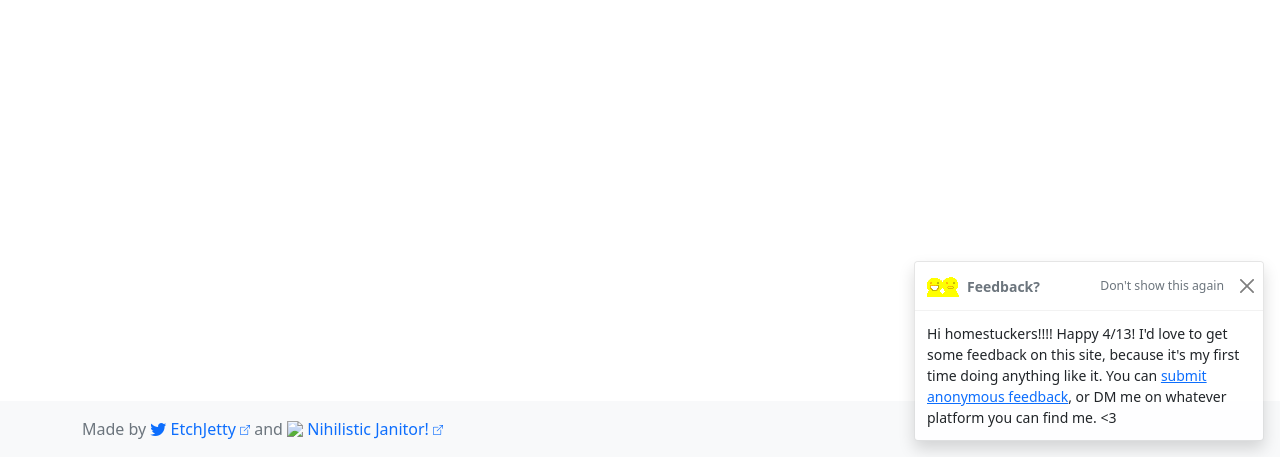
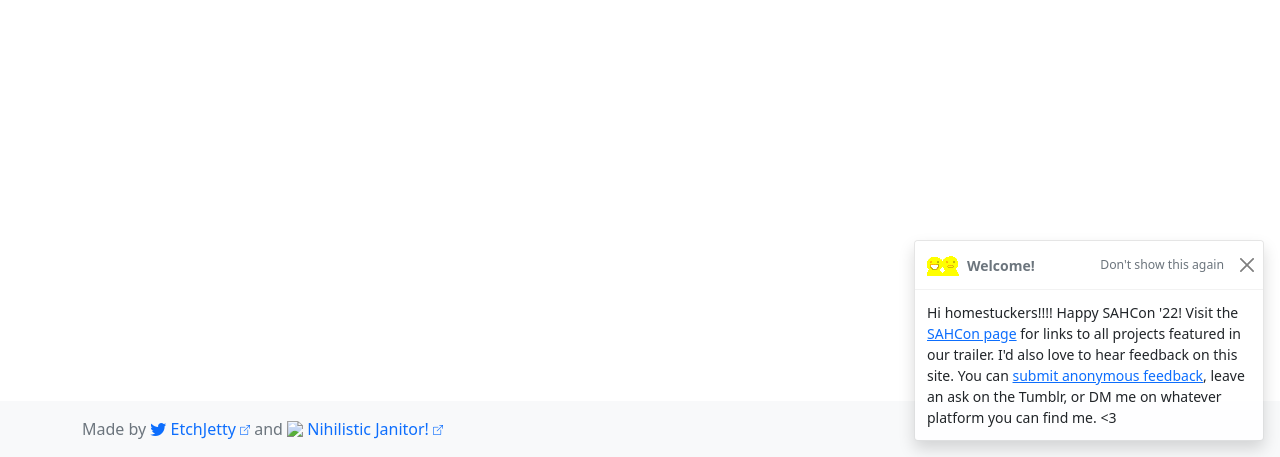
Before and after one commit to EtchJetty/classpect-flask-app, a Python web app: template misc/templates/hello_there.html in a window 1280 px wide. Shown: the part 343-800 px from the top of the page. Run offline with Jinja, Linux system fonts and the light colour scheme; the template is opened without the code that fills it, so the values that code supplies are empty.

Commit message:
sahcon feature begin

```diff
--- a/app.py
+++ b/app.py
@@ -63,6 +63,11 @@ def searchfix(custom=None):
         return redirect(url_for('lookupclspect', c=custom["class"], a=custom["aspect"], mc=custom["mathclass"], ma=custom["mathaspect"]))
 
     return redirect(url_for('lookupclspect'))
+
+@app.route('/sahcon')
+def sahcon_render():
+    return render_template(
+        "sahcon22.html", sitetitle="SAHCon")
 
 
 @app.route("/classpects/search", methods=['GET', 'POST'])
--- a/templates/layout.html
+++ b/templates/layout.html
@@ -173,14 +173,14 @@
     <div id="liveToast" class="toast" role="alert" aria-live="assertive" aria-atomic="true" data-bs-autohide="false">
       <div class="toast-header">
         <img src="{{ url_for('static', filename='images/pesterchum.png') }}" style="image-rendering: crisp-edges" class="rounded me-2" alt="Google Forms logo" />
-        <strong class="me-auto">Feedback?</strong>
+        <strong class="me-auto">Welcome!</strong>
         <small>Don't show this again</small>
         <button type="button" class="btn-close" data-bs-dismiss="toast" aria-label="Close" onclick="storeClosed();"></button>
       </div>
       <div class="toast-body">
-        Hi homestuckers!!!! Happy 4/13! I'd love to get some feedback on this
-        site, because it's my first time doing anything like it. You can
-        <a href="https://forms.gle/Qo1RDbWDxjKqtoiz5">submit anonymous feedback</a>, or DM me on whatever platform you
+        Hi homestuckers!!!! Happy SAHCon '22! Visit the <a href="{{url_for('home')}}">SAHCon page</a> for links to all projects featured in our trailer. I'd also love to hear feedback on this
+        site. You can
+        <a href="https://forms.gle/Qo1RDbWDxjKqtoiz5">submit anonymous feedback</a>, leave an ask on the Tumblr, or DM me on whatever platform you
         can find me. &lt;3
       </div>
     </div>
@@ -224,7 +224,7 @@
   <script src="https://code.jquery.com/jquery-3.6.0.min.js" integrity="sha256-/xUj+3OJU5yExlq6GSYGSHk7tPXikynS7ogEvDej/m4=" crossorigin="anonymous"></script>
 
   <script>
-    const optedout = localStorage.getItem("closedit");
+    const optedout = localStorage.getItem("closeditNew");
     if (!optedout) {
       var toastTrigger = setTimeout(function () {
         var toastLiveExample = document.getElementById("liveToast");
@@ -233,7 +233,7 @@
       }, 5 * 1000);
     }
     function storeClosed() {
-      localStorage.setItem("closedit", true);
+      localStorage.setItem("closeditNew", true);
     }
     // Example starter JavaScript for disabling form submissions if there are invalid fields
     (function () {
```
Also changed, not shown: templates/sahcon22.html (added, +21 -0 lines).
